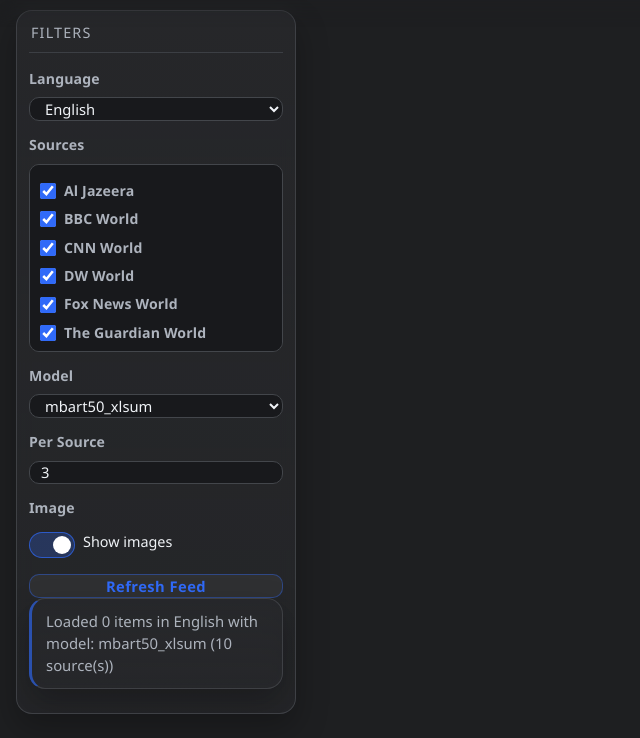
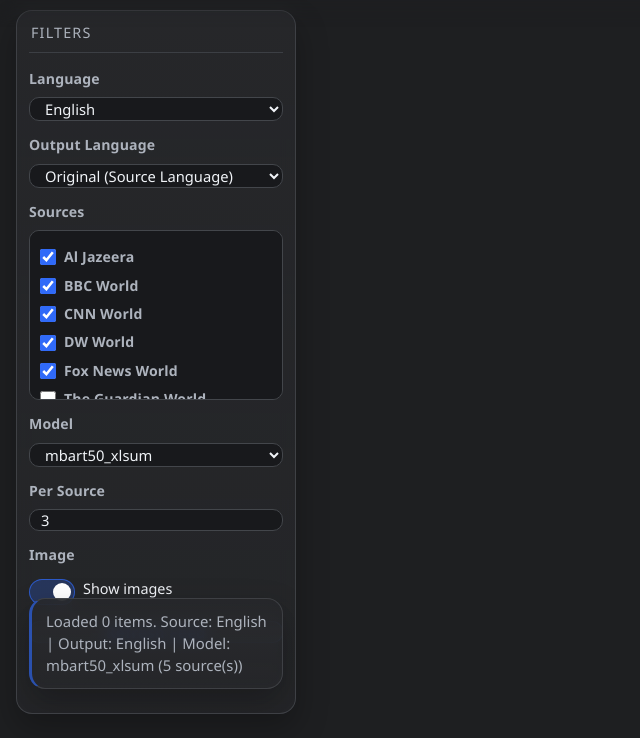
Before and after one commit to mskayacioglu/samurAI, a Flask app: page / in a window 1280 px wide. Shown: the part 65-803 px from the top of the page, without its empty margins (0-640 px from the left). Run offline with Flask 3, Linux system fonts and the light colour scheme; data that the repository does not hold is empty.

Commit message:
Çeviri eklendi ama hem özetleyip hem çevirdiği için yavaş çalışıyor

```diff
--- a/news_flow_web/app.py
+++ b/news_flow_web/app.py
@@ -1,9 +1,12 @@
 import os
 import re
+import hashlib
+from collections import OrderedDict
 from datetime import datetime, timezone
 from email.utils import parsedate_to_datetime
 from functools import lru_cache
 from html import unescape
+from threading import Lock
 from urllib.parse import unquote, urlparse
 from urllib.error import URLError
 from urllib.request import Request, urlopen
@@ -49,6 +52,14 @@ ARTICLE_FETCH_TIMEOUT = int(os.getenv("ARTICLE_FETCH_TIMEOUT", "8"))
 MAX_ARTICLE_CHARS = int(os.getenv("MAX_ARTICLE_CHARS", "12000"))
 MIN_ARTICLE_CHARS = int(os.getenv("MIN_ARTICLE_CHARS", "500"))
 SOURCE_OVERSAMPLE_FACTOR = int(os.getenv("SOURCE_OVERSAMPLE_FACTOR", "4"))
+SUMMARY_CACHE_SIZE = int(os.getenv("SUMMARY_CACHE_SIZE", "4096"))
+DEFAULT_TRANSLATION_MODEL_PATH = os.path.join(
+    PROJECT_ROOT, "models", "mbart-large-50-many-to-many-mmt"
+)
+TRANSLATION_MODEL_REF = os.getenv(
+    "TRANSLATION_MODEL_REF",
+    DEFAULT_TRANSLATION_MODEL_PATH if os.path.isdir(DEFAULT_TRANSLATION_MODEL_PATH) else "",
+)
 
 LANGUAGE_CONFIGS = {
     "en": {"name": "English", "mbart_lang": "en_XX"},
@@ -69,6 +80,9 @@ LANGUAGE_CONFIGS = {
 }
 
 DEFAULT_LANGUAGE_KEY = os.getenv("LANGUAGE_KEY", "en")
+
+SUMMARY_CACHE = OrderedDict()
+SUMMARY_CACHE_LOCK = Lock()
 
 TOP_NEWS_SOURCES = {
     "en": [
@@ -856,6 +870,101 @@ def summarize_text(text: str, model_key: str, language_key: str):
         return normalize_text(extractive_fallback(text))
 
 
+def summarize_text_cached(text: str, model_key: str, language_key: str):
+    text = normalize_text(text)
+    if not text:
+        return ""
+
+    text_hash = hashlib.sha1(text.encode("utf-8")).hexdigest()
+    cache_key = (model_key, language_key, text_hash)
+
+    with SUMMARY_CACHE_LOCK:
+        cached = SUMMARY_CACHE.get(cache_key)
+        if cached is not None:
+            SUMMARY_CACHE.move_to_end(cache_key)
+            return cached
+
+    summary = summarize_text(text, model_key, language_key)
+
+    with SUMMARY_CACHE_LOCK:
+        SUMMARY_CACHE[cache_key] = summary
+        SUMMARY_CACHE.move_to_end(cache_key)
+        while len(SUMMARY_CACHE) > max(1, SUMMARY_CACHE_SIZE):
+            SUMMARY_CACHE.popitem(last=False)
+    return summary
+
+
+@lru_cache(maxsize=1)
+def load_translator():
+    model_ref = (TRANSLATION_MODEL_REF or "").strip()
+    if not model_ref:
+        return None, None, None
+    if AutoTokenizer is None or AutoModelForSeq2SeqLM is None:
+        raise RuntimeError("transformers and torch are required for translation.")
+
+    local_only = os.path.isdir(model_ref)
+    tokenizer = AutoTokenizer.from_pretrained(model_ref, local_files_only=local_only)
+    model = AutoModelForSeq2SeqLM.from_pretrained(model_ref, local_files_only=local_only)
+
+    if torch is not None:
+        device = "cuda" if torch.cuda.is_available() else "cpu"
+        model = model.to(device)
+        if device == "cpu":
+            model = model.float()
+    else:
+        device = "cpu"
+    model.eval()
+    return tokenizer, model, device
+
+
+def translate_text(text: str, source_language_key: str, target_language_key: str) -> str:
+    text = normalize_text(text)
+    if not text or source_language_key == target_language_key:
+        return text
+
+    source_lang_code = LANGUAGE_CONFIGS.get(source_language_key, {}).get("mbart_lang")
+    target_lang_code = LANGUAGE_CONFIGS.get(target_language_key, {}).get("mbart_lang")
+    if not source_lang_code or not target_lang_code:
+        return text
+
+    try:
+        tokenizer, model, device = load_translator()
+        if not tokenizer or not model:
+            return text
+
+        if hasattr(tokenizer, "src_lang"):
+            tokenizer.src_lang = source_lang_code
+
+        inputs = tokenizer(
+            text,
+            return_tensors="pt",
+            truncation=True,
+            max_length=768,
+        )
+        if torch is not None:
+            inputs = {k: v.to(device) for k, v in inputs.items()}
+
+        generate_kwargs = {
+            "max_length": 280,
+            "num_beams": 4,
+            "no_repeat_ngram_size": 3,
+            "repetition_penalty": 1.05,
+            "early_stopping": True,
+        }
+        lang_code_to_id = getattr(tokenizer, "lang_code_to_id", {})
+        if target_lang_code in lang_code_to_id:
+            generate_kwargs["forced_bos_token_id"] = lang_code_to_id[target_lang_code]
+
+        with torch.no_grad() if torch is not None else nullcontext():
+            output_ids = model.generate(**inputs, **generate_kwargs)
+
+        translated = tokenizer.decode(output_ids[0], skip_special_tokens=True).strip()
+        translated = normalize_text(translated)
+        return translated if translated else text
+    except Exception:
+        return text
+
+
 class nullcontext:
     def __enter__(self):
         return self
@@ -918,15 +1027,28 @@ def api_news():
     limit = int(request.args.get("limit", 5))
     source = request.args.get("source", "")
     language = request.args.get("language", DEFAULT_LANGUAGE_KEY)
+    output_language = request.args.get("output_language", language)
     model_key = request.args.get("model", DEFAULT_MODEL_KEY)
     sources_param = request.args.get("sources", "")
     include_raw = request.args.get("include_raw", "false").lower() == "true"
+    translation_model_active = bool((TRANSLATION_MODEL_REF or "").strip())
 
     if language not in LANGUAGE_CONFIGS:
         return (
             jsonify(
                 {
                     "error": "Invalid language key",
+                    "languages": list(LANGUAGE_CONFIGS.keys()),
+                }
+            ),
+            400,
+        )
+
+    if output_language not in LANGUAGE_CONFIGS:
+        return (
+            jsonify(
+                {
+                    "error": "Invalid output language key",
                     "languages": list(LANGUAGE_CONFIGS.keys()),
                 }
             ),
@@ -980,12 +1102,21 @@ def api_news():
 
         text_for_summary = article_text
         summary_input_type = "article"
-        summary = summarize_text(text_for_summary, model_key, language)
+        summary = summarize_text_cached(text_for_summary, model_key, language)
         summary = postprocess_summary(summary, item["title"], language)
         if not summary:
             summary = normalize_text(
                 extractive_fallback(text_for_summary, avoid_text=item["title"])
             )
+
+        title_out = item["title"]
+        summary_out = summary
+        translation_applied = False
+        if output_language != language:
+            title_out = translate_text(item["title"], language, output_language)
+            summary_out = translate_text(summary, language, output_language)
+            translation_applied = bool(title_out != item["title"] or summary_out != summary)
+
         image_url = item.get("image_url") or fetch_article_image(item["link"])
         source_type_counts[summary_input_type] = source_type_counts.get(summary_input_type, 0) + 1
         produced_per_source[source_key] = current_count + 1
@@ -997,8 +1128,8 @@ def api_news():
         )
         result.append(
             {
-                "title": item["title"],
-                "summary": summary,
+                "title": title_out,
+                "summary": summary_out,
                 "source_name": item["source_name"],
                 "source_key": item["source_key"],
                 "link": item["link"],
@@ -1007,14 +1138,19 @@ def api_news():
                 ),
                 "image_url": image_url,
                 "summary_input_type": summary_input_type,
+                "source_language": language,
+                "output_language": output_language,
+                "translation_applied": translation_applied,
                 "raw_text": text_for_summary if include_raw else None,
             }
         )
 
     app.logger.info(
-        "request_done language=%s model=%s items=%s article_based=%s rss_based=%s skipped_no_article=%s",
+        "request_done language=%s output_language=%s model=%s translation_model=%s items=%s article_based=%s rss_based=%s skipped_no_article=%s",
         language,
+        output_language,
         model_key,
+        TRANSLATION_MODEL_REF if translation_model_active else "disabled",
         len(result),
         source_type_counts.get("article", 0),
         source_type_counts.get("rss", 0),
@@ -1026,6 +1162,8 @@ def api_news():
             "count": len(result),
             "model": model_key,
             "language": language,
+            "output_language": output_language,
+            "translation_model": TRANSLATION_MODEL_REF if translation_model_active else None,
             "available_models": list(MODEL_PATHS.keys()),
             "available_sources": NEWS_SOURCES,
             "available_languages": LANGUAGE_CONFIGS,
--- a/news_flow_web/templates/index.html
+++ b/news_flow_web/templates/index.html
@@ -24,6 +24,14 @@
             <option value="{{ key }}" {% if key == default_language %}selected{% endif %}>
               {{ language.name }}
             </option>
+            {% endfor %}
+          </select>
+
+          <label for="outputLanguage">Output Language</label>
+          <select id="outputLanguage">
+            <option value="__source__">Original (Source Language)</option>
+            {% for key, language in languages.items() %}
+            <option value="{{ key }}">{{ language.name }}</option>
             {% endfor %}
           </select>
 
@@ -76,6 +84,7 @@
     <script>
       const languageEl = document.getElementById("language");
       const sourcesEl = document.getElementById("sources");
+      const outputLanguageEl = document.getElementById("outputLanguage");
       const modelEl = document.getElementById("model");
       const limitEl = document.getElementById("limit");
       const refreshBtn = document.getElementById("refreshBtn");
@@ -87,6 +96,21 @@
       const allSources = {{ sources | tojson }};
       const allLanguages = {{ languages | tojson }};
 
+      function applyDisplayModeInPlace() {
+        const showImages = !!showImagesEl?.checked;
+        feedEl.dataset.showImages = showImages ? "1" : "0";
+        feedEl.querySelectorAll(".news-card").forEach((card) => {
+          card.dataset.showImages = showImages ? "1" : "0";
+        });
+        feedEl.querySelectorAll(".news-image").forEach((img) => {
+          if (!showImages) {
+            img.classList.add("hidden");
+          } else if (img.src) {
+            img.classList.remove("hidden");
+          }
+        });
+      }
+
       function getSourcesByLanguage(languageKey) {
         return Object.entries(allSources).filter(([, source]) => source.language === languageKey);
       }
@@ -94,11 +118,12 @@
       function renderSourceOptions() {
         const languageSources = getSourcesByLanguage(languageEl.value);
         sourcesEl.innerHTML = "";
-        languageSources.forEach(([key, source]) => {
+        languageSources.forEach(([key, source], index) => {
+          const checkedAttr = index < 5 ? "checked" : "";
           const row = document.createElement("label");
           row.className = "source-option";
           row.innerHTML = `
-            <input type="checkbox" value="${key}" checked />
+            <input type="checkbox" value="${key}" ${checkedAttr} />
             <span>${source.name}</span>
           `;
           sourcesEl.appendChild(row);
@@ -127,10 +152,13 @@
 
       async function loadNews() {
         const showImages = !!showImagesEl?.checked;
-        feedEl.dataset.showImages = showImages ? "1" : "0";
+        applyDisplayModeInPlace();
         const selectedSources = getSelectedSources();
+        const outputLanguage =
+          outputLanguageEl.value === "__source__" ? languageEl.value : outputLanguageEl.value;
         const params = new URLSearchParams({
           language: languageEl.value,
+          output_language: outputLanguage,
           sources: selectedSources.join(","),
           model: modelEl.value,
           limit: limitEl.value,
@@ -146,8 +174,10 @@
           }
 
           const languageName = allLanguages[data.language]?.name || data.language;
+          const outputLanguageName =
+            allLanguages[data.output_language]?.name || data.output_language;
           setStatus(
-            `Loaded ${data.count} items in ${languageName} with model: ${data.model} (${selectedSources.length} source(s))`
+            `Loaded ${data.count} items. Source: ${languageName} | Output: ${outputLanguageName} | Model: ${data.model} (${selectedSources.length} source(s))`
           );
           data.items.forEach((item, index) => {
             const node = cardTpl.content.cloneNode(true);
@@ -176,10 +206,27 @@
       }
 
       refreshBtn.addEventListener("click", loadNews);
-      displayModeEl.addEventListener("change", loadNews);
+      displayModeEl.addEventListener("change", () => {
+        applyDisplayModeInPlace();
+      });
       languageEl.addEventListener("change", () => {
+        if (outputLanguageEl.value !== "__source__" && outputLanguageEl.value === languageEl.value) {
+          outputLanguageEl.value = "__source__";
+        }
         renderSourceOptions();
-        loadNews();
+        setStatus("Filters updated. Click Refresh Feed to apply.");
+      });
+      outputLanguageEl.addEventListener("change", () => {
+        setStatus("Filters updated. Click Refresh Feed to apply.");
+      });
+      modelEl.addEventListener("change", () => {
+        setStatus("Filters updated. Click Refresh Feed to apply.");
+      });
+      limitEl.addEventListener("change", () => {
+        setStatus("Filters updated. Click Refresh Feed to apply.");
+      });
+      sourcesEl.addEventListener("change", () => {
+        setStatus("Filters updated. Click Refresh Feed to apply.");
       });
       window.addEventListener("load", () => {
         renderSourceOptions();
```
Also changed, not shown: news_flow_web/README.md.
